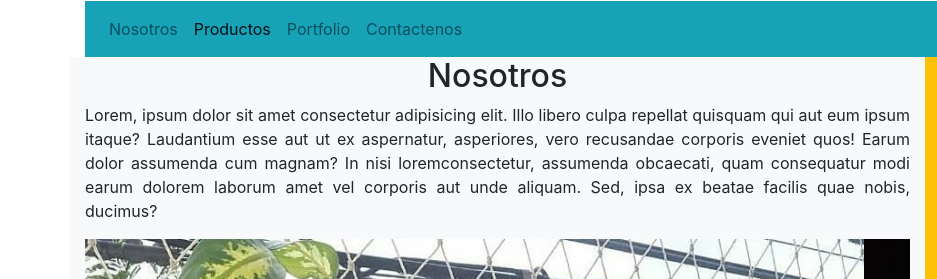
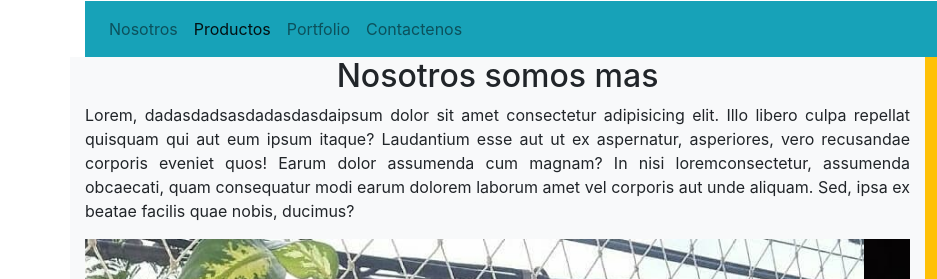
Before and after one commit to alevaar/balcony_ar, a website: page index.html in a window 1280 px wide. Shown: the part 263-542 px from the top of the page, 0-937 px from the left. Drawn offline with nearby package versions, Linux system fonts and the light colour scheme.

Commit message:
Realice mi tercer commit con cambios sin sentido

```diff
--- a/index.html
+++ b/index.html
@@ -42,8 +42,8 @@
 			</nav>
 		<main class="main row mb-1 justify-content-center bg-light">
 			<article class="article col-sm-12 col-md-9 col-lg-9">
-				<h2 class="h2 text-center">Nosotros</h2>
-				<p class="text-justify">Lorem, ipsum dolor sit amet consectetur adipisicing elit. Illo libero culpa repellat quisquam qui aut eum ipsum itaque? Laudantium esse aut ut ex aspernatur, asperiores, vero recusandae corporis eveniet quos!
+				<h2 class="h2 text-center">Nosotros somos mas</h2>
+				<p class="text-justify">Lorem, dadasdadsasdadasdasdaipsum dolor sit amet consectetur adipisicing elit. Illo libero culpa repellat quisquam qui aut eum ipsum itaque? Laudantium esse aut ut ex aspernatur, asperiores, vero recusandae corporis eveniet quos!
 				Earum dolor assumenda cum magnam? In nisi loremconsectetur, assumenda obcaecati, quam consequatur modi earum dolorem laborum amet vel corporis aut unde aliquam. Sed, ipsa ex beatae facilis quae nobis, ducimus?
 				</p>
 				<div id="carouselExampleIndicators" class="carousel slide" data-ride="carousel">
```
